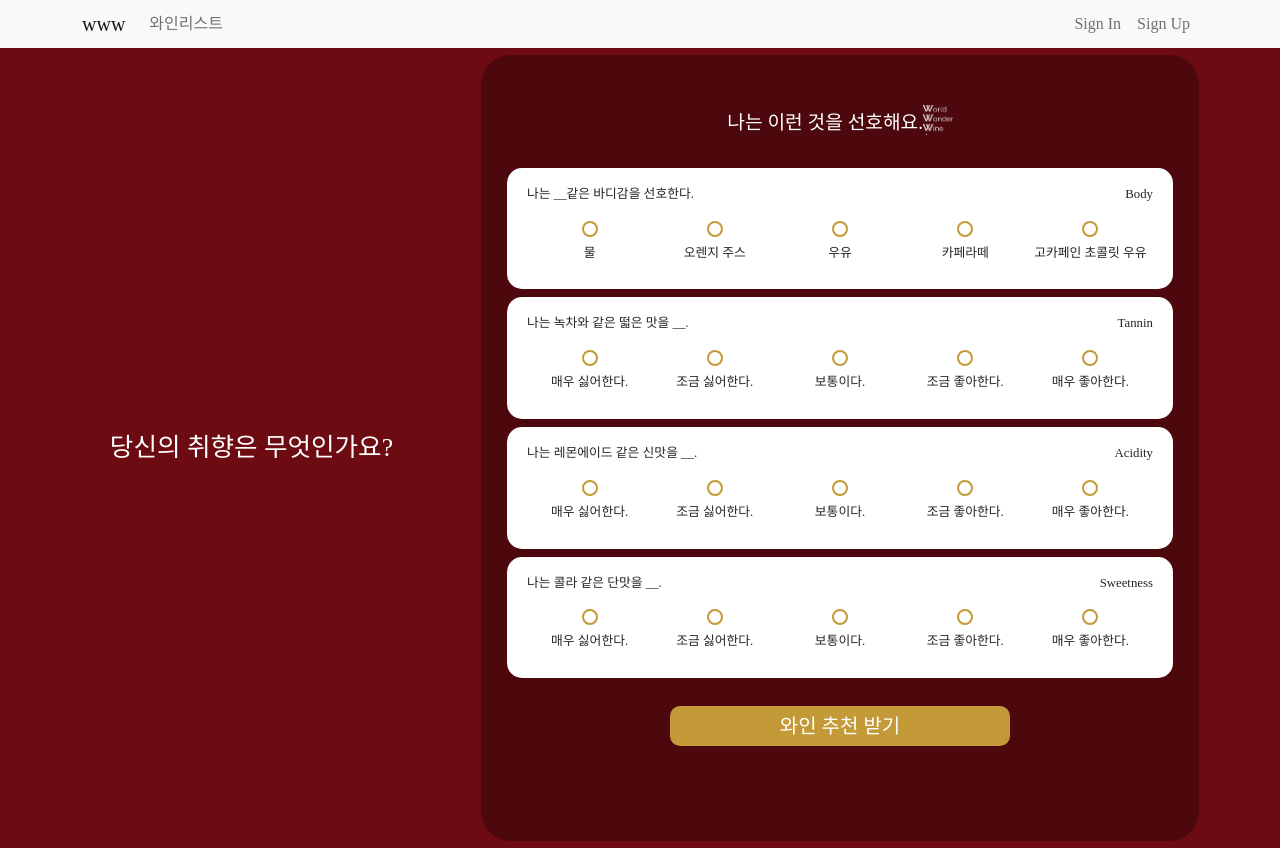
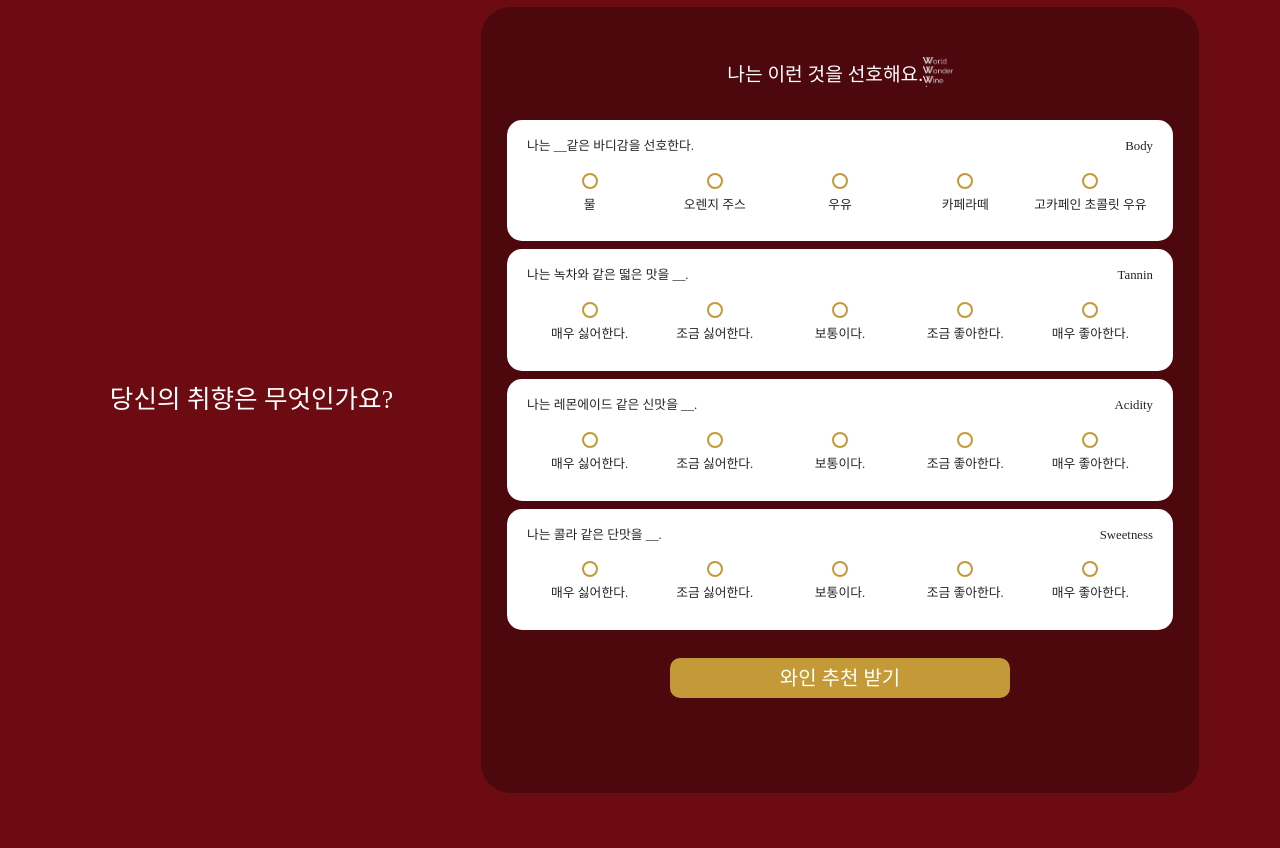
Before and after one commit to haewonchung/www, a Django app: page /prefer/ in a window 1280 px wide. After the commit the page ends 793 px from the top, so only its background shows below. Run offline with Django 4.2, Linux system fonts and the light colour scheme; parts of the project's set-up code (start-up, migrations or seed data) failed here and were passed over.

Commit message:
recommend logout

```diff
--- a/templates/base.html
+++ b/templates/base.html
@@ -17,41 +17,41 @@
 
 </head>
 <body>
-<nav class="navbar navbar-expand-lg navbar-light bg-light">
-    <div class="container">
-        <a class="navbar-brand" href="/">www</a>
-        <div class="collapse navbar-collapse" id="navbarSupportedContent">
-            <ul class="navbar-nav mr-auto">
-                <li class="nav-item active">
-                    <a class="nav-link" href="#"> 와인리스트 <span class="sr-only"></span></a>
-                </li>
-            </ul>
-        </div>
-        <form class="form-inline my-2 my-lg-0">
-            {% if not user.is_authenticated %}
-            <ul class="navbar-nav mr-auto">
-                <li class="nav-item active">
-                    <a class="nav-link" href="/sign-in"> Sign In <span class="sr-only"></span></a>
-                </li>
-                <li class="nav-item active">
-                    <a class="nav-link" href="/sign-up"> Sign Up <span class="sr-only"></span></a>
-                </li>
-            </ul>
-            {% else %}
-                    <ul class="navbar-nav mr-auto">
-                    <li class="nav-item disable">
-                         <span class="nav-link">
-                             {{ user.nickname }}님 반갑습니다!
-                         </span>
-                    </li>
-                    <li class="nav-item active">
-                        <a class="nav-link" href="/logout"> 로그아웃 </a>
-                    </li>
-                </ul>
-            {% endif %}
-        </form>
-    </div>
-</nav>
+{#<nav class="navbar navbar-expand-lg navbar-light bg-light">#}
+{#    <div class="container">#}
+{#        <a class="navbar-brand" href="/">www</a>#}
+{#        <div class="collapse navbar-collapse" id="navbarSupportedContent">#}
+{#            <ul class="navbar-nav mr-auto">#}
+{#                <li class="nav-item active">#}
+{#                    <a class="nav-link" href="#"> 와인리스트 <span class="sr-only"></span></a>#}
+{#                </li>#}
+{#            </ul>#}
+{#        </div>#}
+{#        <form class="form-inline my-2 my-lg-0">#}
+{#            {% if not user.is_authenticated %}#}
+{#            <ul class="navbar-nav mr-auto">#}
+{#                <li class="nav-item active">#}
+{#                    <a class="nav-link" href="/sign-in"> Sign In <span class="sr-only"></span></a>#}
+{#                </li>#}
+{#                <li class="nav-item active">#}
+{#                    <a class="nav-link" href="/sign-up"> Sign Up <span class="sr-only"></span></a>#}
+{#                </li>#}
+{#            </ul>#}
+{#            {% else %}#}
+{#                    <ul class="navbar-nav mr-auto">#}
+{#                    <li class="nav-item disable">#}
+{#                         <span class="nav-link">#}
+{#                             {{ user.nickname }}님 반갑습니다!#}
+{#                         </span>#}
+{#                    </li>#}
+{#                    <li class="nav-item active">#}
+{#                        <a class="nav-link" href="/logout"> 로그아웃 </a>#}
+{#                    </li>#}
+{#                </ul>#}
+{#            {% endif %}#}
+{#        </form>#}
+{#    </div>#}
+{#</nav>#}
 {% block content %}
 
 {% endblock %}
--- a/templates/recommendation/recommend.html
+++ b/templates/recommendation/recommend.html
@@ -19,7 +19,9 @@
                 <p style="color: white">나의 PICK</p>
             </div>
             <div class="logout">
-                <p style="color: white">로그아웃</p>
+                <p style="color: white">
+                    <a href="/logout"> 로그아웃 </a>
+                </p>
             </div>
         </div>
     </div>
```
Also changed, not shown: templates/recommendation/recommend1.html (deleted, +0 -113 lines), 1 other file.
